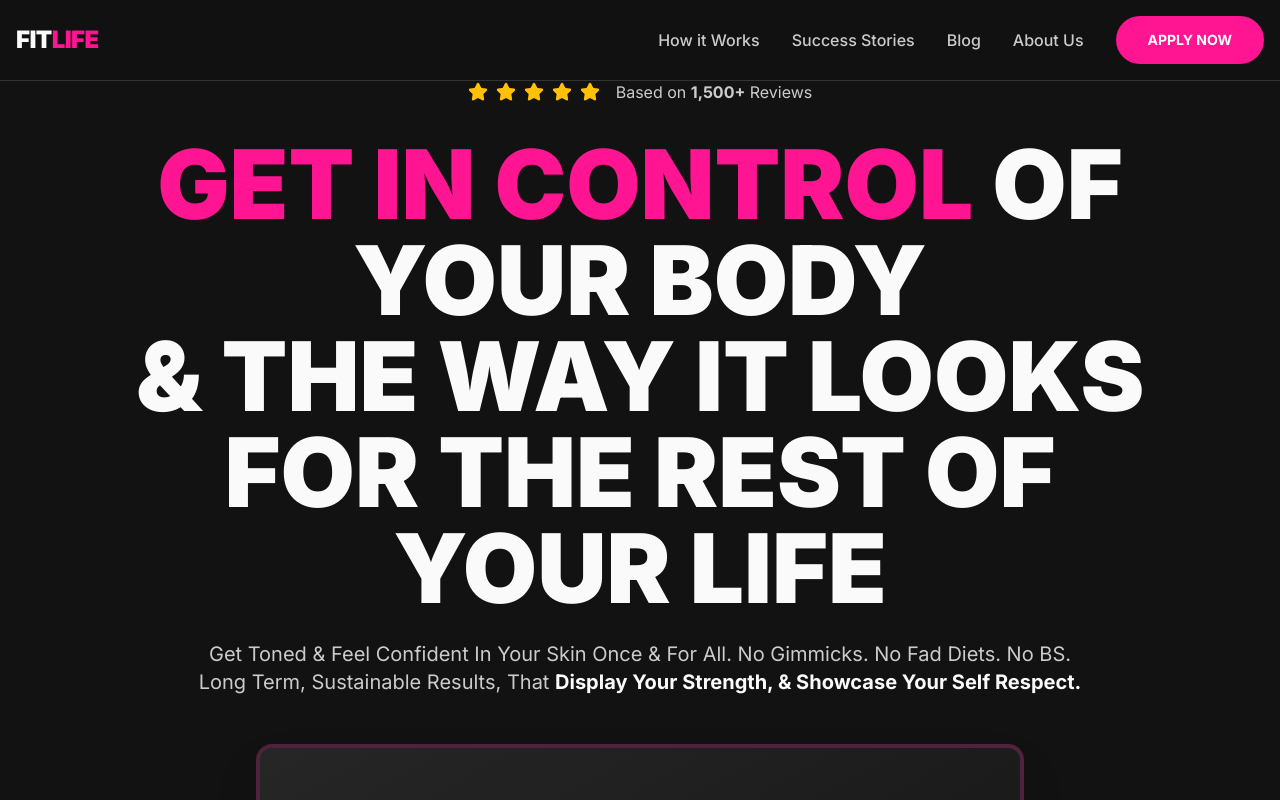
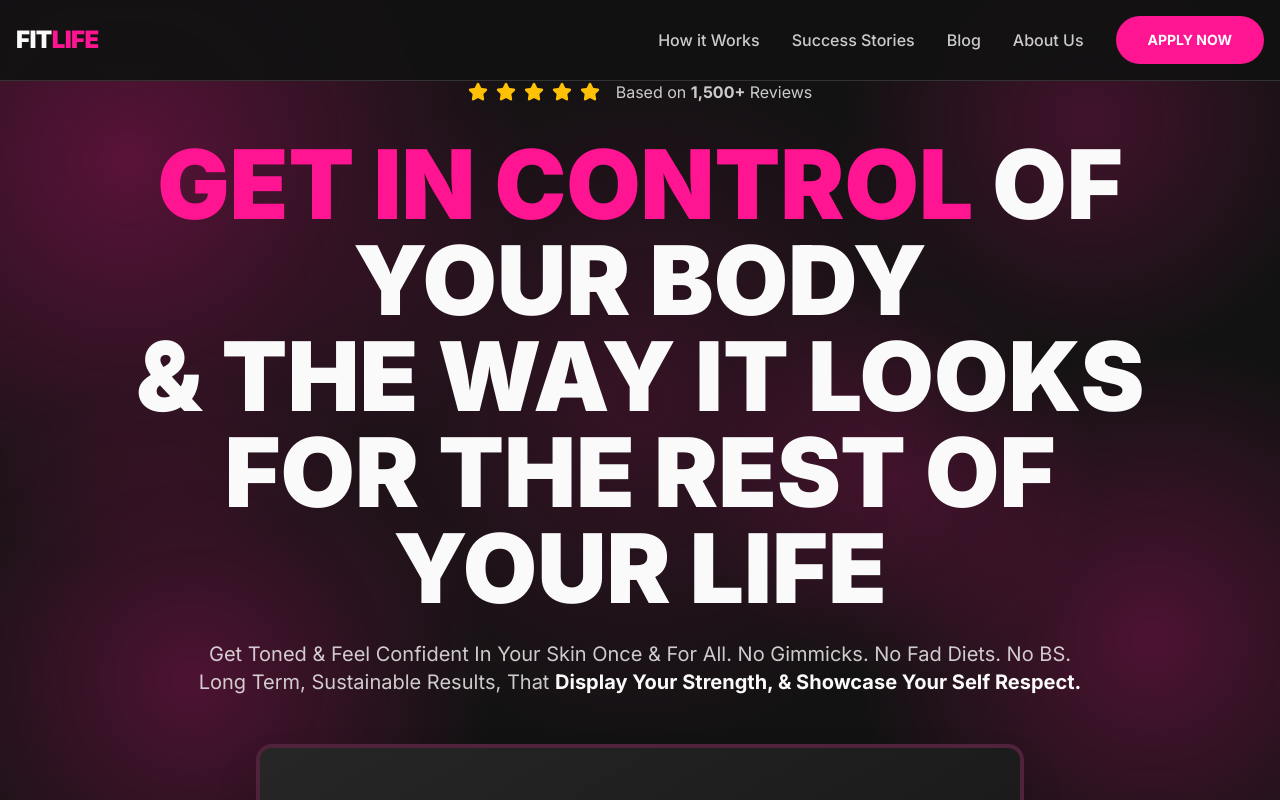
Before and after one commit to gummi-coder/sarafit-website, a React (Vite) app: page / in a window 1280 px wide. Shown: the top 800 px of the page. Built offline with nearby package versions, Linux system fonts and the light colour scheme; the HTML template or start-up script is replaced by a standard one.

Commit message:
Fix background dots visibility

```diff
--- a/src/index.css
+++ b/src/index.css
@@ -49,12 +49,25 @@ All colors MUST be HSL.
 
   body {
     @apply bg-background text-foreground;
-    background-image: radial-gradient(ellipse 800px 800px at 10% 20%, rgba(255, 27, 141, 0.3) 0%, transparent 50%),
-                      radial-gradient(ellipse 600px 600px at 90% 80%, rgba(255, 27, 141, 0.25) 0%, transparent 50%),
-                      radial-gradient(ellipse 700px 700px at 50% 50%, rgba(255, 27, 141, 0.15) 0%, transparent 50%),
-                      radial-gradient(ellipse 500px 500px at 85% 15%, rgba(255, 27, 141, 0.2) 0%, transparent 50%),
-                      radial-gradient(ellipse 600px 600px at 15% 85%, rgba(255, 27, 141, 0.25) 0%, transparent 50%),
-                      radial-gradient(ellipse 400px 400px at 70% 60%, rgba(255, 27, 141, 0.18) 0%, transparent 50%);
+    /* Pink dot grid + subtle glow */
+    background-image:
+      radial-gradient(hsl(var(--primary)/0.08) 1.75px, transparent 1.75px),
+      radial-gradient(hsl(var(--primary)/0.05) 1.75px, transparent 1.75px),
+      radial-gradient(ellipse 800px 800px at 10% 20%, hsl(var(--primary)/0.30) 0%, transparent 50%),
+      radial-gradient(ellipse 600px 600px at 90% 80%, hsl(var(--primary)/0.25) 0%, transparent 50%),
+      radial-gradient(ellipse 700px 700px at 50% 50%, hsl(var(--primary)/0.15) 0%, transparent 50%),
+      radial-gradient(ellipse 500px 500px at 85% 15%, hsl(var(--primary)/0.20) 0%, transparent 50%),
+      radial-gradient(ellipse 600px 600px at 15% 85%, hsl(var(--primary)/0.25) 0%, transparent 50%),
+      radial-gradient(ellipse 400px 400px at 70% 60%, hsl(var(--primary)/0.18) 0%, transparent 50%);
+    background-size:
+      26px 26px,
+      26px 26px,
+      auto, auto, auto, auto, auto, auto;
+    background-position:
+      0 0,
+      13px 13px,
+      center, center, center, center, center, center;
     background-attachment: fixed;
+    background-repeat: repeat, repeat, no-repeat, no-repeat, no-repeat, no-repeat, no-repeat, no-repeat;
   }
 }
--- a/src/pages/Index.tsx
+++ b/src/pages/Index.tsx
@@ -10,7 +10,7 @@ import Footer from "@/components/Footer";
 
 const Index = () => {
   return (
-    <div className="min-h-screen bg-background">
+    <div className="min-h-screen">
       <Navigation />
       <Hero />
       <Stats />
```
